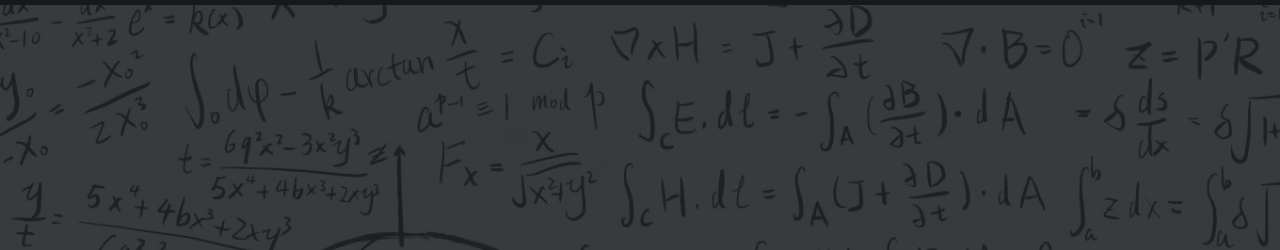
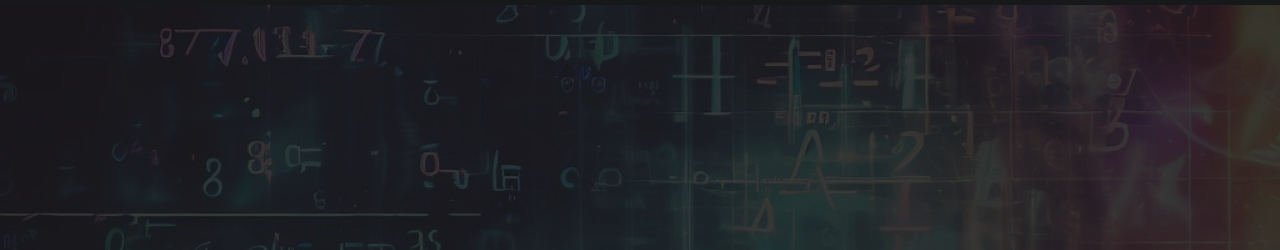
Before and after one commit to YOGSoftware/YOGSoftware, a plain HTML site: page yogWeb/index.html in a window 1280 px wide. Shown: the part 69-319 px from the top of the page. Drawn offline with Linux system fonts and the light colour scheme.

Commit message:
Update background pic

```diff
--- a/yogWeb/css/tooplate-gymso-style.css
+++ b/yogWeb/css/tooplate-gymso-style.css
@@ -363,7 +363,7 @@ https://www.tooplate.com/view/2119-gymso-fitness
   -----------------------------------------*/
 
   .hero {
-    background-image: url('../images/hero-bg.jpg');
+    background-image: url('../images/Background072123.jpeg');
     background-size: cover;
     background-position: top;
     background-repeat: no-repeat;
```
